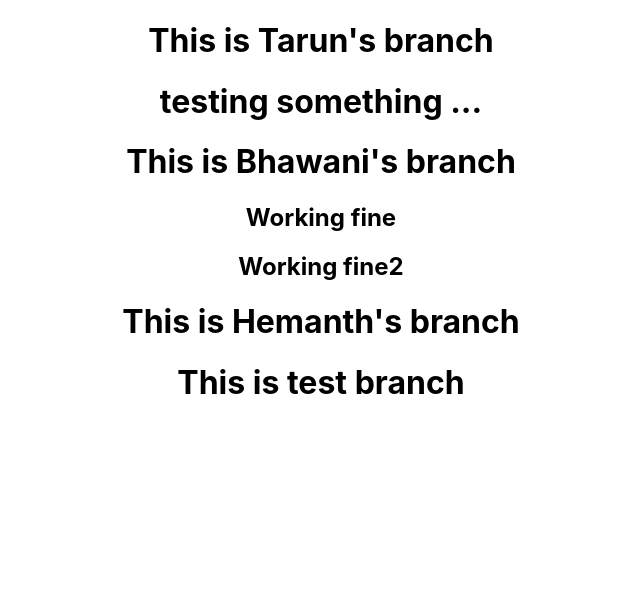
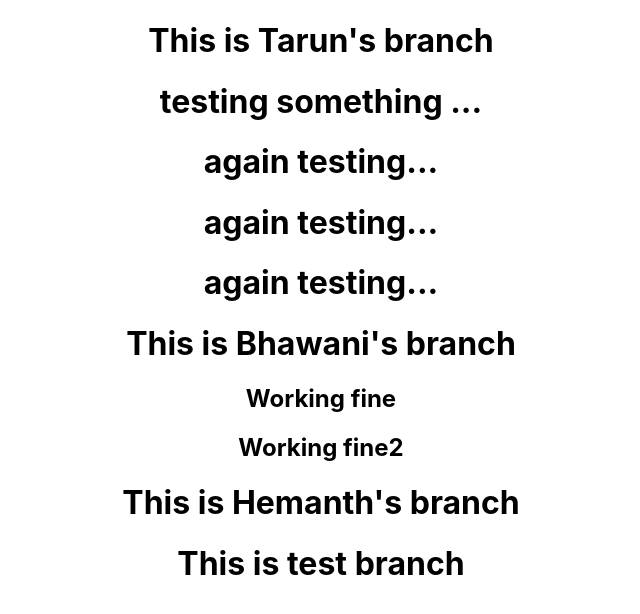
Before and after one commit to hmntk/primevideoclone, a React (Create React App) app: page / in a window 1280 px wide. Shown: the top 614 px of the page, without its empty margins (319-959 px from the left). Built offline with nearby package versions, Linux system fonts and the light colour scheme.

Commit message:
testing commit

```diff
--- a/src/App.js
+++ b/src/App.js
@@ -7,6 +7,9 @@ function App() {
 
       <h1>This is Tarun's branch</h1>
       <h1>testing something ...</h1>
+      <h1>again testing...  </h1>
+      <h1>again testing...  </h1>
+      <h1>again testing...  </h1>
 
 
       <h1>This is Bhawani's branch</h1>
```
